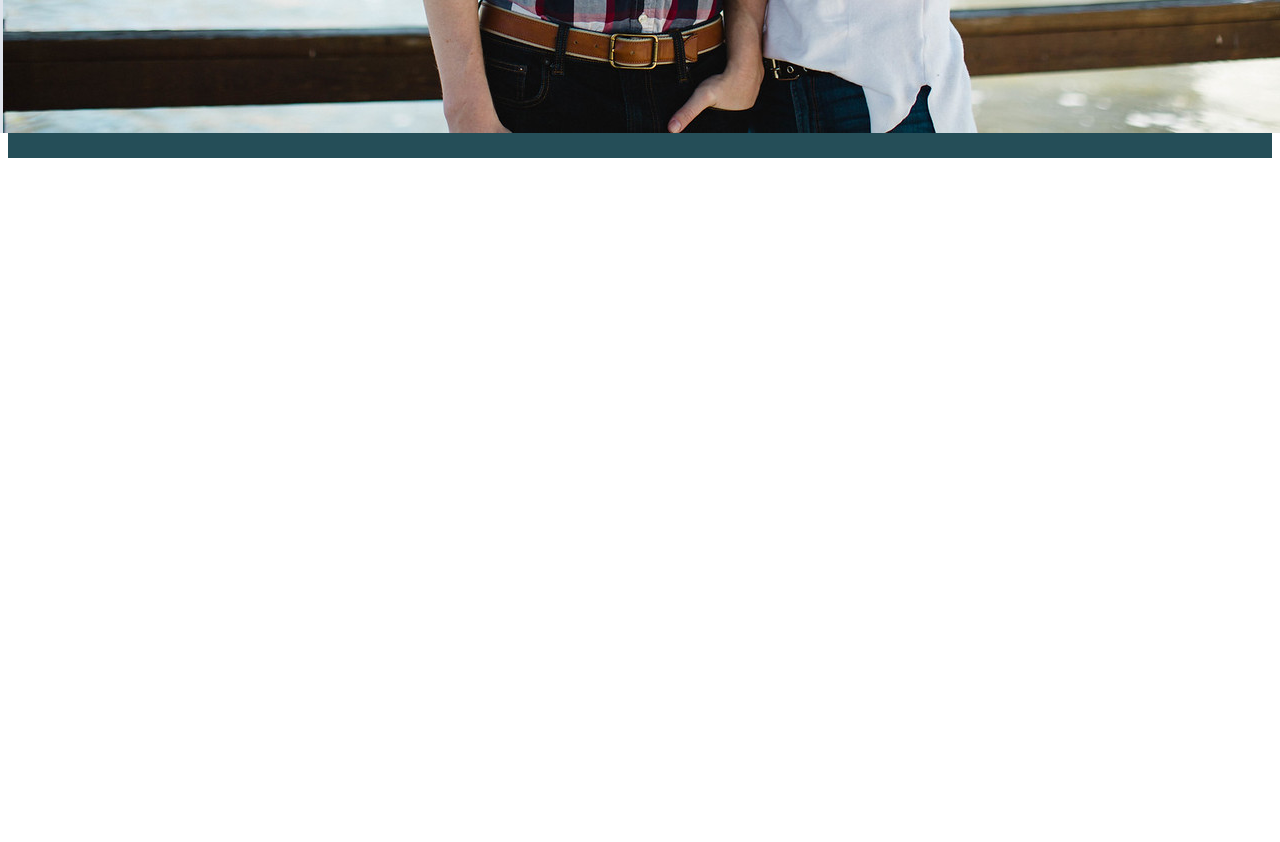
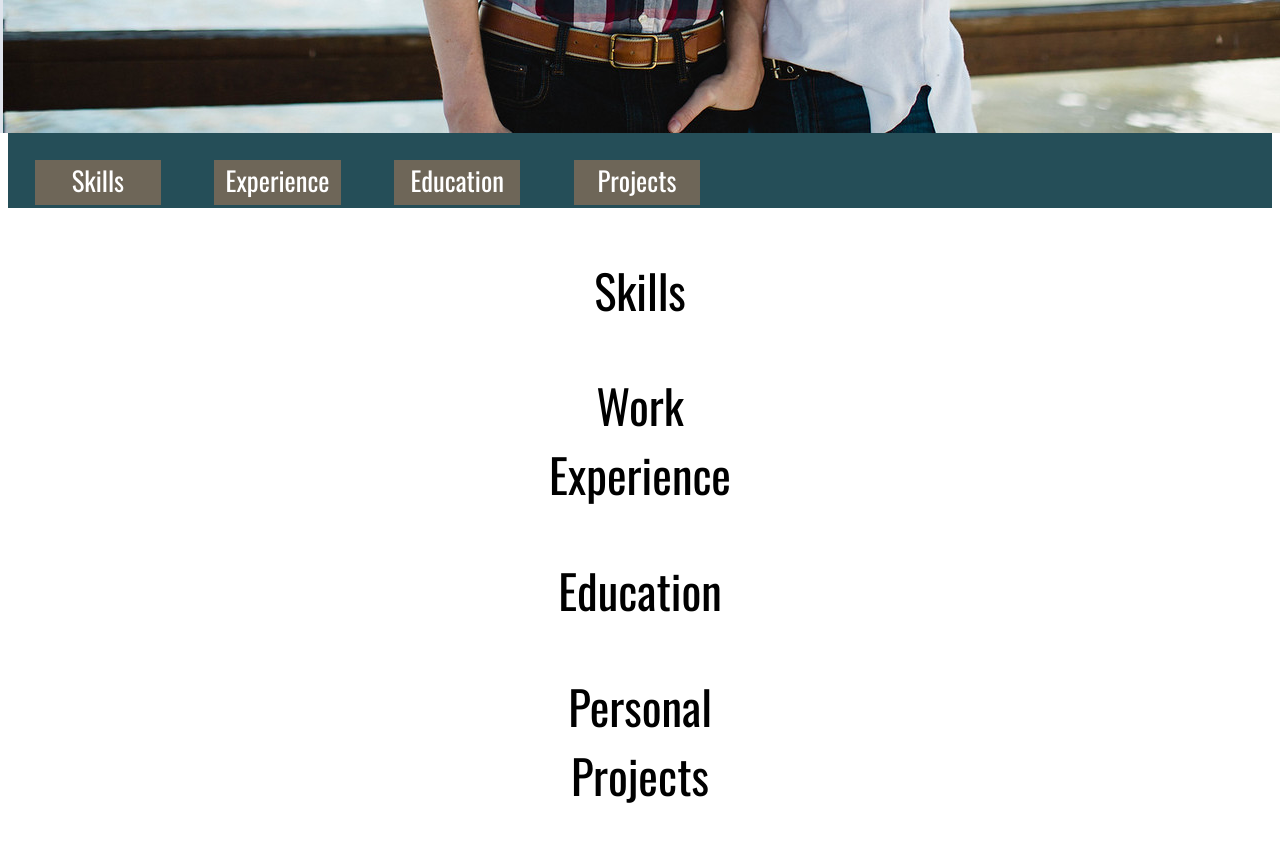
Before and after one commit to austin0150/Personal-Webpage, an Angular app: page / in a window 1280 px wide. Shown: the part 720-1562 px from the top of the page. Before the commit the page ends 886 px from the top, so only its background shows below. Built offline with nearby package versions, Linux system fonts and the light colour scheme.

Commit message:
added more to the sections

```diff
--- a/src/app/app.component.css
+++ b/src/app/app.component.css
@@ -51,8 +51,41 @@ h1,h2, p{
     width: 100%;
     position : sticky;
     position: -webkit-sticky;
-    height: 25px;
+    height: 75px;
     background-color: #254E58;
     top: 0px;
     margin-top: 853px;
 }
+
+.Button {
+    width: 10%;
+    height: 45px;
+    float: left;
+    background-color: #6E6658;
+    margin : 1em;
+    text-align: center;
+    font-family: 'Oswald', sans-serif;
+    font-variant: Light;
+    font-size: 20pt;
+}
+
+a:link, a:visited {
+    color: white;
+}
+
+a:link, a:visited, a:hover {
+    text-decoration: none;
+}
+
+a:hover {
+    color:#A8D0E6;
+}
+
+.SectionHead {
+    position: relative;
+    left: 50%;
+    font-size: 35pt;
+    text-align: center;
+    width : 20%;
+    margin-left: -10%;
+}
--- a/src/app/app.component.html
+++ b/src/app/app.component.html
@@ -5,10 +5,48 @@
         <p class="WelcomeName">Austin Johanningsmeier</p>
         <p class="WelcomeSecondary">Software Engineer</p>
     </div>
+</div>
 
+<div class="NavBar">
+    <div class ="Button">
+        <a href="#skills" >Skills</a>
+    </div>
+    <div class="Button">
+        <a href="#experience"  >Experience</a>
+    </div>
+    <div class="Button">
+        <a href="#edu" >Education</a>
+    </div>
+    <div class="Button">
+        <a href="#projects" >Projects</a>
+    </div>
 
 </div>
 
-<div class="NavBar">
+<div class="Skills">
+    <a name="skills"></a>
+    <div  class="SectionHead">
+        <p>Skills</p>
+    </div>
+</div>
 
+<div class="WorkExperience">
+    <a name="experience"></a>
+    <div class="SectionHead">
+        <p>Work Experience</p>
+    </div>
 </div>
+
+<div class="Education">
+    <a name="edu"></a>
+    <div class="SectionHead">
+        <p>Education</p>
+    </div>
+</div>
+
+<div class="Projects">
+    <a name="projects"></a>
+    <div class="SectionHead">
+        <p>Personal Projects</p>
+    </div>
+</div>
```
